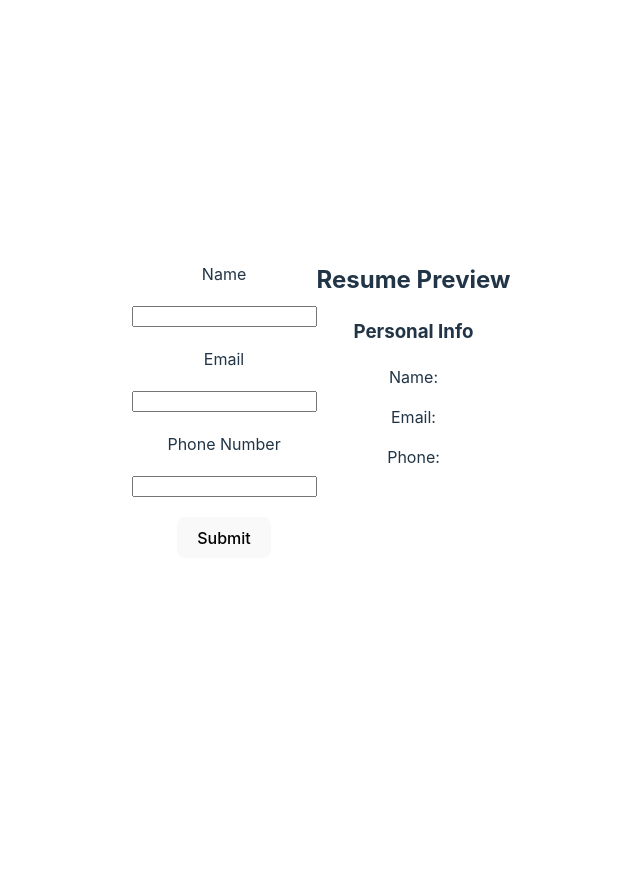
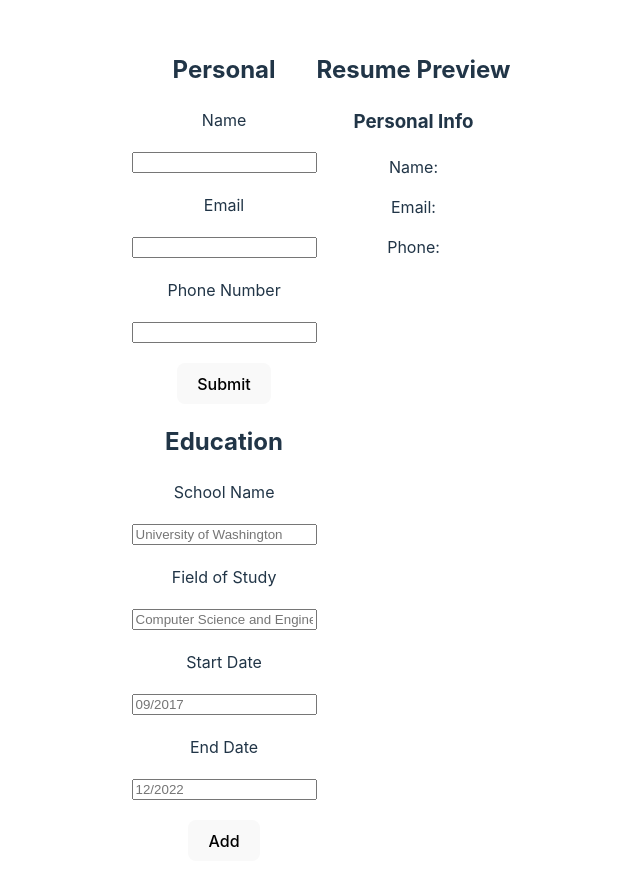
Before and after one commit to futurebound/cv-app, a React (Vite) app: page / in a window 1280 px wide. Shown: the top 886 px of the page, without its empty margins (319-959 px from the left). Before the commit the page ends 800 px from the top, so only its background shows below. Built offline with nearby package versions, Linux system fonts and the light colour scheme.

Commit message:
feat: education form submit adds item to educationList

```diff
--- a/src/App.jsx
+++ b/src/App.jsx
@@ -1,6 +1,7 @@
 import { useState } from 'react'
 
 import './App.css'
+import EducationForm from './components/EducationForm'
 import PersonalInfoForm from './components/PersonalInfoForm'
 import ResumePreview from './components/ResumePreview'
 
@@ -11,6 +12,8 @@ function App() {
     phone: '',
   })
 
+  const [educationList, setEducationList] = useState([])
+
   return (
     <>
       <div className='content'>
@@ -18,6 +21,10 @@ function App() {
           <PersonalInfoForm
             personalInfo={personalInfo}
             setPersonalInfo={setPersonalInfo}
+          />
+          <EducationForm
+            educationList={educationList}
+            setEducationList={setEducationList}
           />
         </div>
         <div className='display-container'>
--- /dev/null
+++ b/src/components/EducationForm.jsx
@@ -0,0 +1,73 @@
+import { useState } from 'react'
+
+export default function EducationForm({ educationList, setEducationList }) {
+  const [formData, setFormData] = useState({
+    school: '',
+    field: '',
+    startDate: '',
+    endDate: '',
+  })
+
+  const handleSubmit = () => {
+    // copy old list, add new object, set state, clear form
+    const updatedList = [...educationList]
+    updatedList.push(formData)
+    setEducationList(updatedList)
+    setFormData({
+      school: '',
+      field: '',
+      startDate: '',
+      endDate: '',
+    })
+  }
+
+  return (
+    <>
+      <h2>Education</h2>
+      <section className='form-container'>
+        <label>School Name</label>
+        <input
+          type='text'
+          placeholder='University of Washington'
+          value={formData.school}
+          onChange={(e) => setFormData({ ...formData, school: e.target.value })}
+        />
+        <label>Field of Study</label>
+        <input
+          type='text'
+          placeholder='Computer Science and Engineering'
+          value={formData.field}
+          onChange={(e) => setFormData({ ...formData, field: e.target.value })}
+        />
+        <label>Start Date</label>
+        <input
+          type='text'
+          placeholder='09/2017'
+          value={formData.startDate}
+          onChange={(e) =>
+            setFormData({ ...formData, startDate: e.target.value })
+          }
+        />
+        <label>End Date</label>
+        <input
+          type='text'
+          placeholder='12/2022'
+          value={formData.endDate}
+          onChange={(e) =>
+            setFormData({ ...formData, endDate: e.target.value })
+          }
+        />
+        <button onClick={handleSubmit}>Add</button>
+        {educationList.map((education, index) => (
+          <div key={index}>
+            <p>{education.school}</p>
+            <p>{education.field}</p>
+            <p>
+              {education.startDate} - {education.endDate}
+            </p>
+          </div>
+        ))}
+      </section>
+    </>
+  )
+}
--- a/src/components/PersonalInfoForm.jsx
+++ b/src/components/PersonalInfoForm.jsx
@@ -10,6 +10,8 @@ export default function PersonalInfoForm({ personalInfo, setPersonalInfo }) {
   }
 
   return (
+    <>
+      <h2>Personal</h2>
       <section className='form-container'>
         <label>Name</label>
         <input
@@ -34,5 +36,6 @@ export default function PersonalInfoForm({ personalInfo, setPersonalInfo }) {
         />
         <button onClick={handleSubmit}>Submit</button>
       </section>
+    </>
   )
 }
```
Lines whose indentation alone changed are shown as unchanged.
